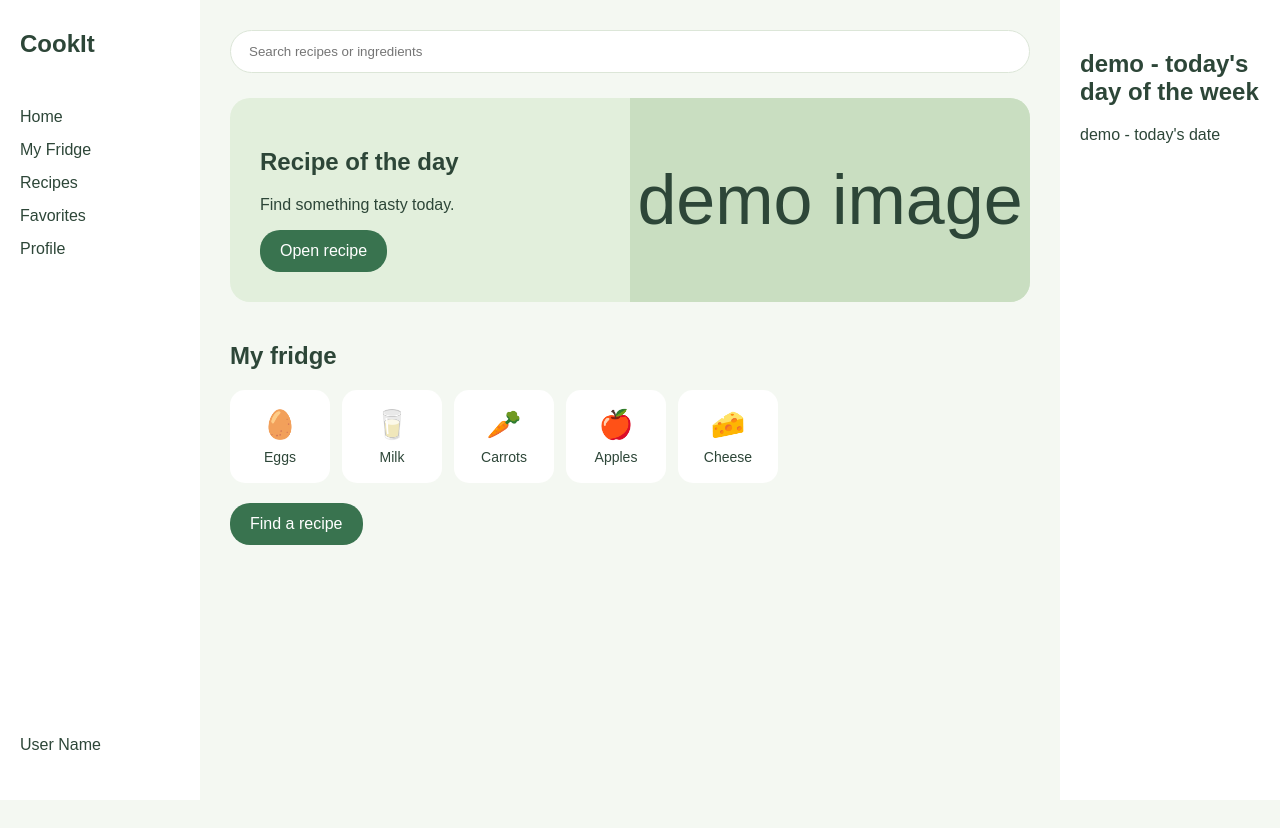
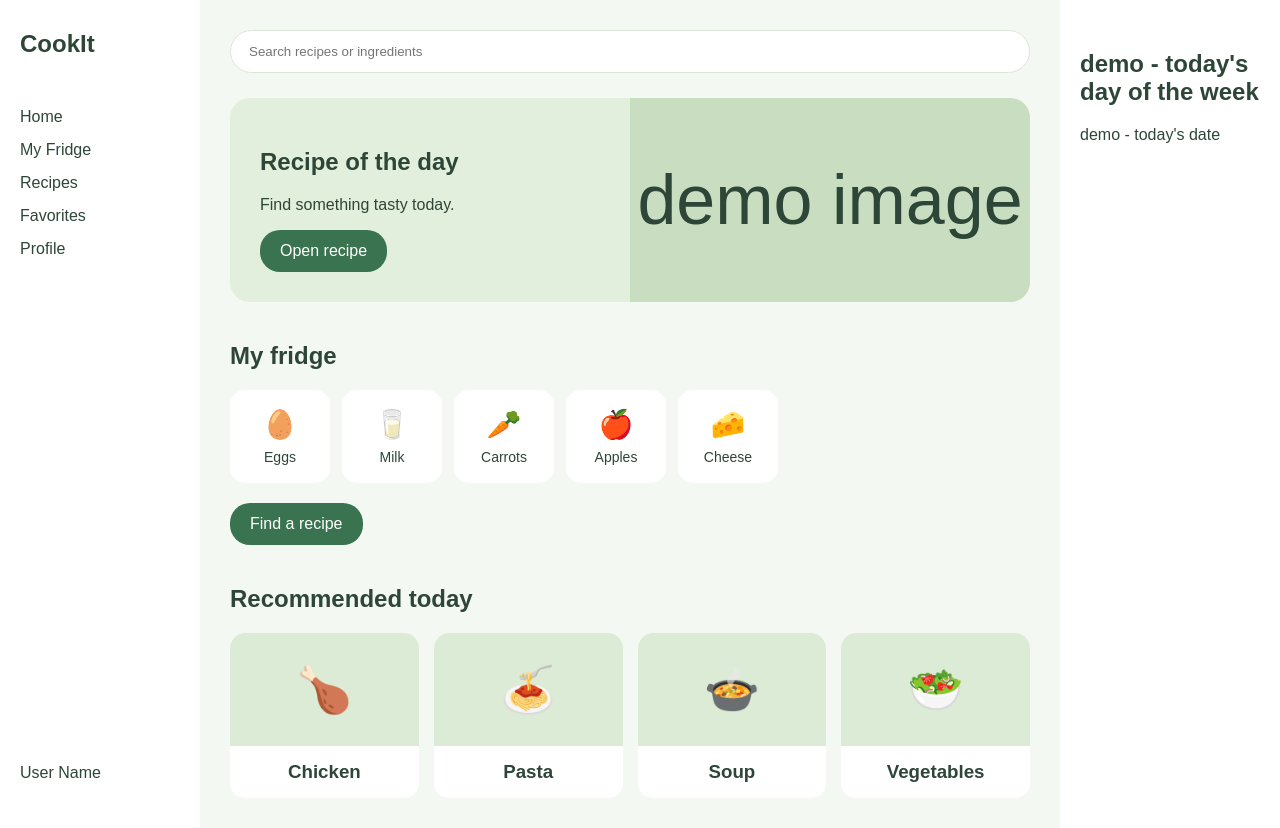
Before and after one commit to Eliza-bet88/CookIt, a React (Vite) app: page / in a window 1280 px wide. Before the commit the page ends 800 px from the top, so only its background shows below. Built offline with nearby package versions, Linux system fonts and the light colour scheme.

Commit message:
add recommended recipe cards - demo version

```diff
--- a/src/App.css
+++ b/src/App.css
@@ -118,3 +118,32 @@ a {
   margin: 8px 0 0;
   font-size: 14px;
 }
+
+.recipes {
+  margin-top: 40px;
+}
+
+.recipe-list {
+  display: flex;
+  gap: 15px;
+  margin-top: 20px;
+}
+
+.recipe-card {
+  flex: 1;
+  overflow: hidden;
+  border-radius: 15px;
+  background: white;
+  text-align: center;
+}
+
+.card-image {
+  padding: 30px;
+  background: #dcebd5;
+  font-size: 45px;
+}
+
+.recipe-card h3 {
+  margin: 0;
+  padding: 15px;
+}
--- a/src/App.jsx
+++ b/src/App.jsx
@@ -45,6 +45,32 @@ export default function App() {
           <a className="button" href="#recipes">Find a recipe</a>
         </section>
 
+        <section className="recipes" id="recipes">
+          <h2>Recommended today</h2>
+
+          <div className="recipe-list">
+            <article className="recipe-card">
+              <div className="card-image">🍗</div>
+                <h3>Chicken</h3>
+            </article>
+
+            <article className="recipe-card">
+              <div className="card-image">🍝</div>
+                <h3>Pasta</h3>
+            </article>
+
+            <article className="recipe-card">
+              <div className="card-image">🍲</div>
+              <h3>Soup</h3>
+            </article>
+
+            <article className="recipe-card">
+              <div className="card-image">🥗</div>
+              <h3>Vegetables</h3>
+            </article>
+          </div>
+        </section>
+
       </main>
 
       <aside className="right-panel">
```
